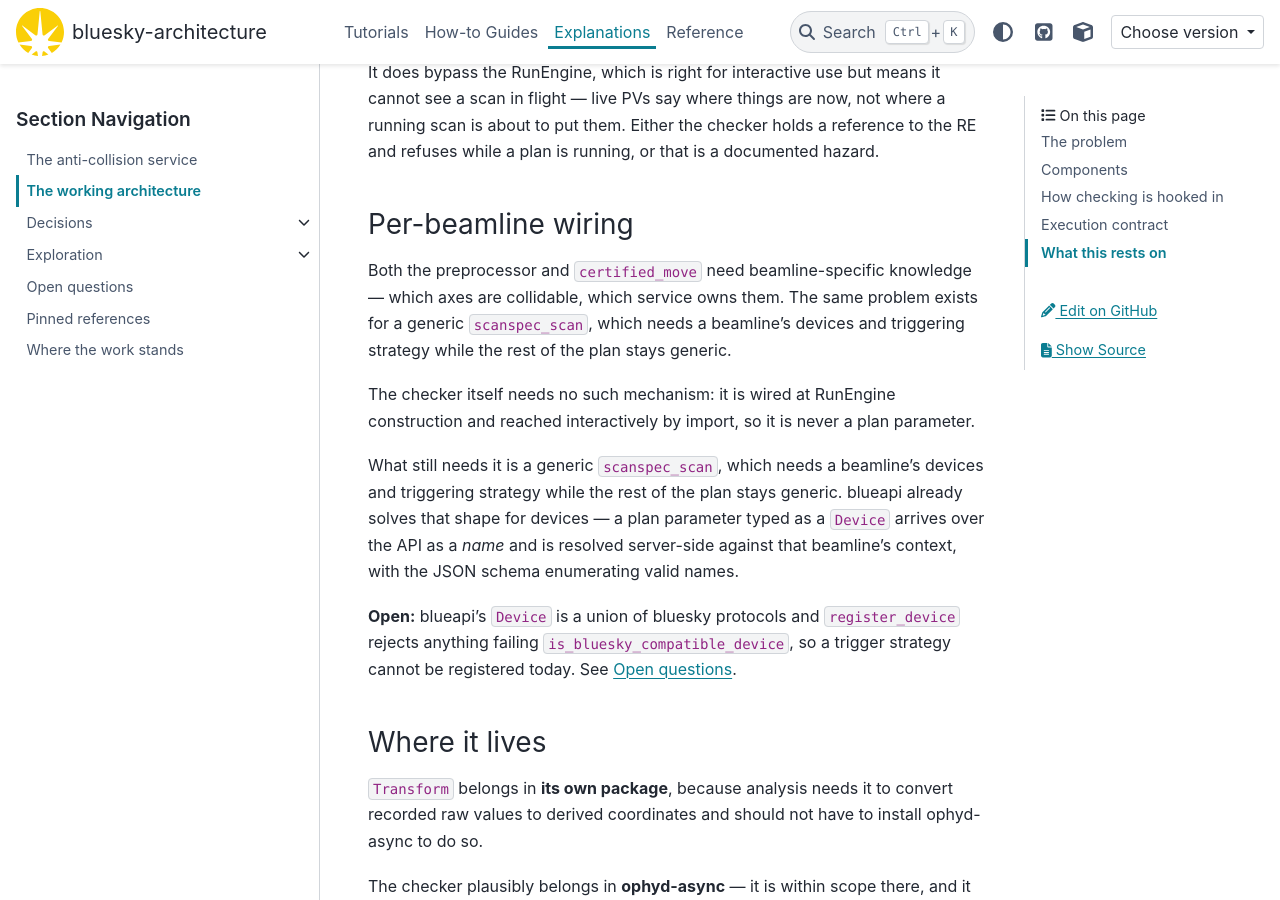
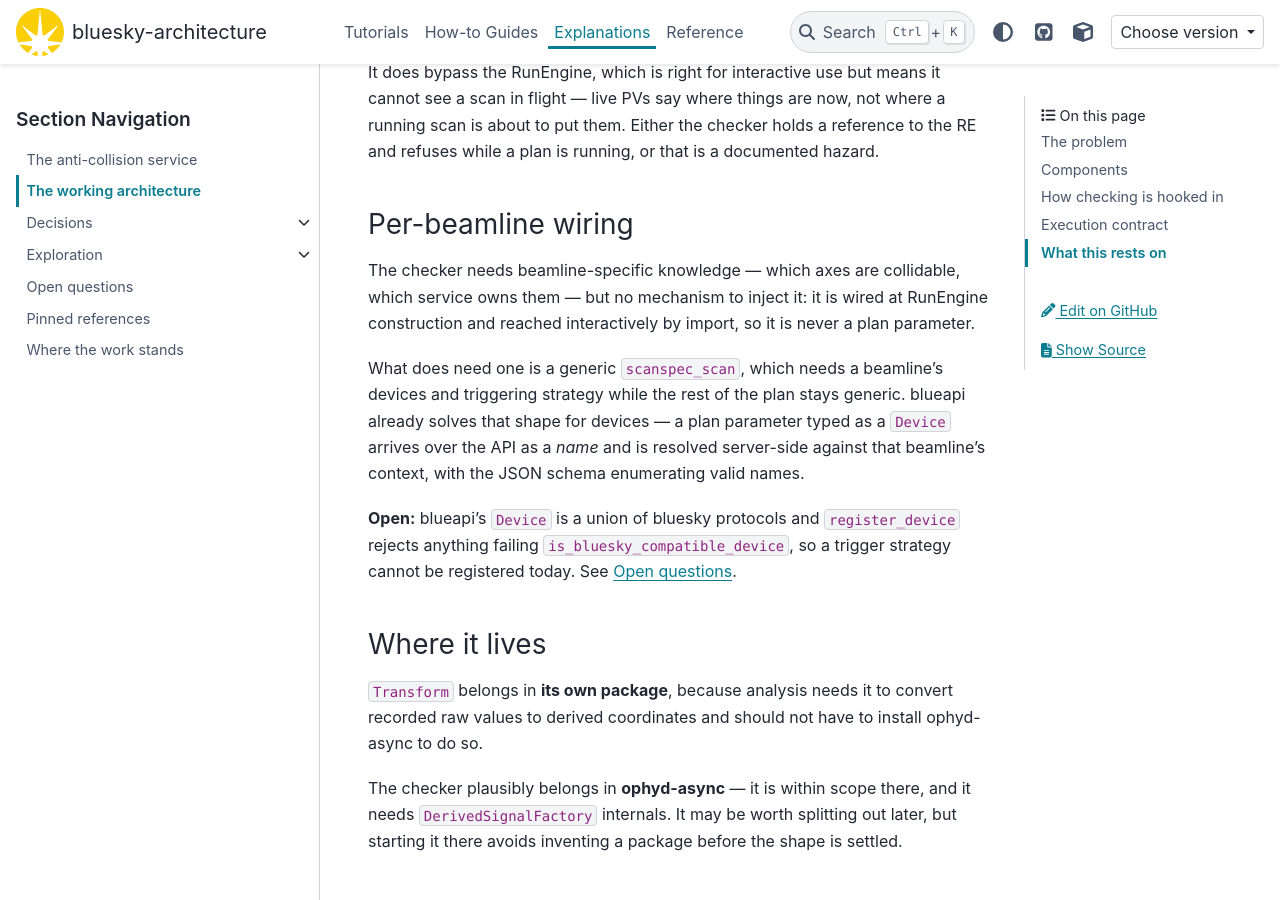
Before and after one commit to coretl/bluesky-architecture, a Sphinx documentation site: the page built from docs/explanations/architecture.md, in a window 1280 px wide and 900 px high, scrolled down 8781 px. Built offline with Sphinx 7.4.7 and the PyData theme 0.15.4, drawn with Linux system fonts in a browser that asks for light colours; pages that are not in the unit, such as notebooks, are missing from menus; the version number could not be read and is left out; some of the changed text lies outside the part shown.

Commit message:
Fix three things architecture.md and measurements.md disagreed with
All found by reading the docs against each other rather than by argument, which
is the pattern this repo keeps rediscovering.

certified_move does not exist. It was the interactive API before ADR-0009
consolidated the checker; the sanctioned route is checker.set(...), which
architecture.md documents correctly forty lines earlier. Named in two places,
both now gone.

The Per-beamline wiring section said the same sentence about scanspec_scan
twice, two paragraphs apart. That is what is left when a section is edited down
from covering three collaborators to covering one.

measurements.md sized inverse kinematics against "0.2% of a 500 ms budget". The
500 ms premise died in reversal 1 — chunking is at most 1 Hz, and Q8 now puts
the budget at one batch period, seconds. The conclusion is unchanged and gets
stronger, but quoting a number the repo elsewhere records as wrong is exactly
what this project is trying not to do.

Also reworded the certificate paragraph, which read as though the missing
desync guard were an admission. It is not: nothing guards it because nothing
needs to.

Co-Authored-By: Claude Opus 5 <noreply@anthropic.com>

```diff
--- a/docs/explanations/architecture.md
+++ b/docs/explanations/architecture.md
@@ -236,9 +236,9 @@ again; without one it searches. That is what makes the certificate an
 optimisation on the unvalidated path rather than a prerequisite for it — which
 matters, because adaptive plans never have one.
 
-There is no machinery guarding against a branch being applied at a position it
-was not solved for. Because the decision travels wrapped around the value it
-applies to, rather than stashed beside it, that desync is unrepresentable.
+Nothing guards against a branch being applied at a position it was not solved
+for, because nothing needs to: the decision travels wrapped around the value it
+applies to rather than stashed beside it, so that desync is unrepresentable.
 
 ### Anti-collision service
 
@@ -352,16 +352,12 @@ RE and refuses while a plan is running, or that is a documented hazard.
 
 ### Per-beamline wiring
 
-Both the preprocessor and `certified_move` need beamline-specific knowledge —
-which axes are collidable, which service owns them. The same problem exists for
-a generic `scanspec_scan`, which needs a beamline's devices and triggering
-strategy while the rest of the plan stays generic.
-
-The checker itself needs no such mechanism: it is wired at RunEngine
+The checker needs beamline-specific knowledge — which axes are collidable, which
+service owns them — but no mechanism to inject it: it is wired at RunEngine
 construction and reached interactively by import, so it is never a plan
 parameter.
 
-What still needs it is a generic `scanspec_scan`, which needs a beamline's
+What does need one is a generic `scanspec_scan`, which needs a beamline's
 devices and triggering strategy while the rest of the plan stays generic.
 blueapi already solves that shape for devices — a plan parameter typed as a
 `Device` arrives over the API as a *name* and is resolved server-side against
```
Also changed, not shown: docs/explanations/exploration/measurements.md (+4 -2 lines).
